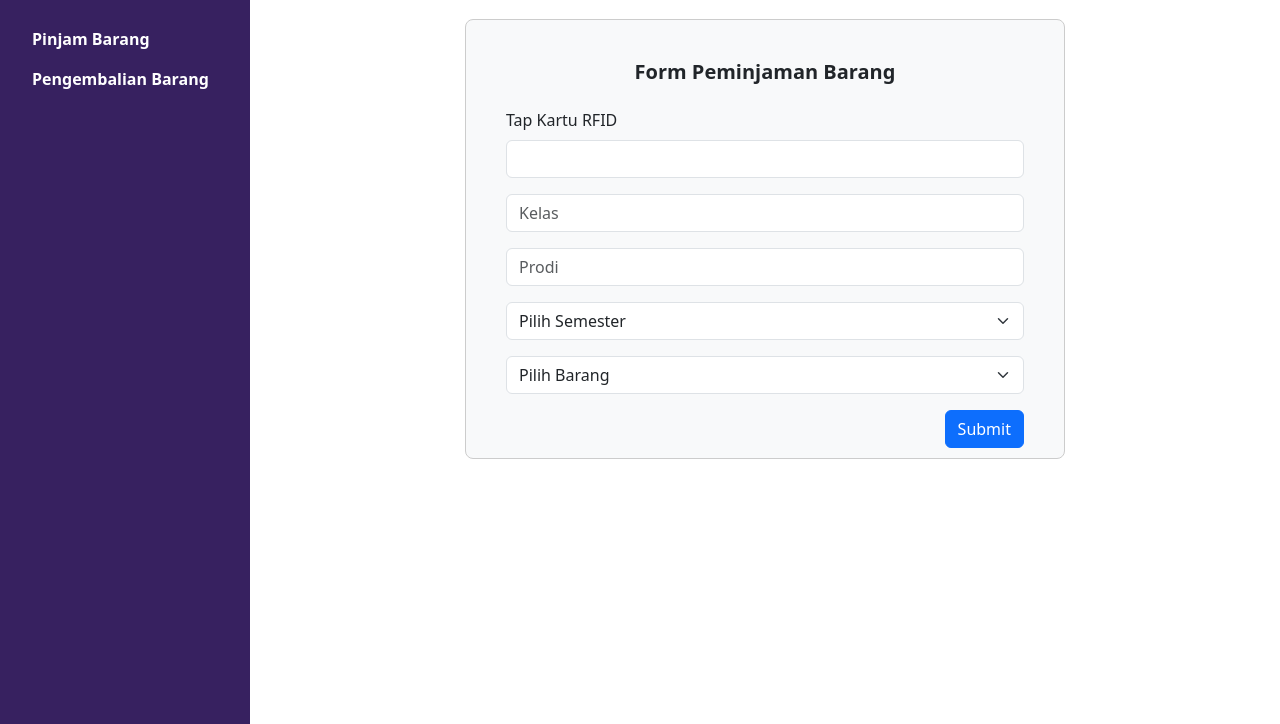
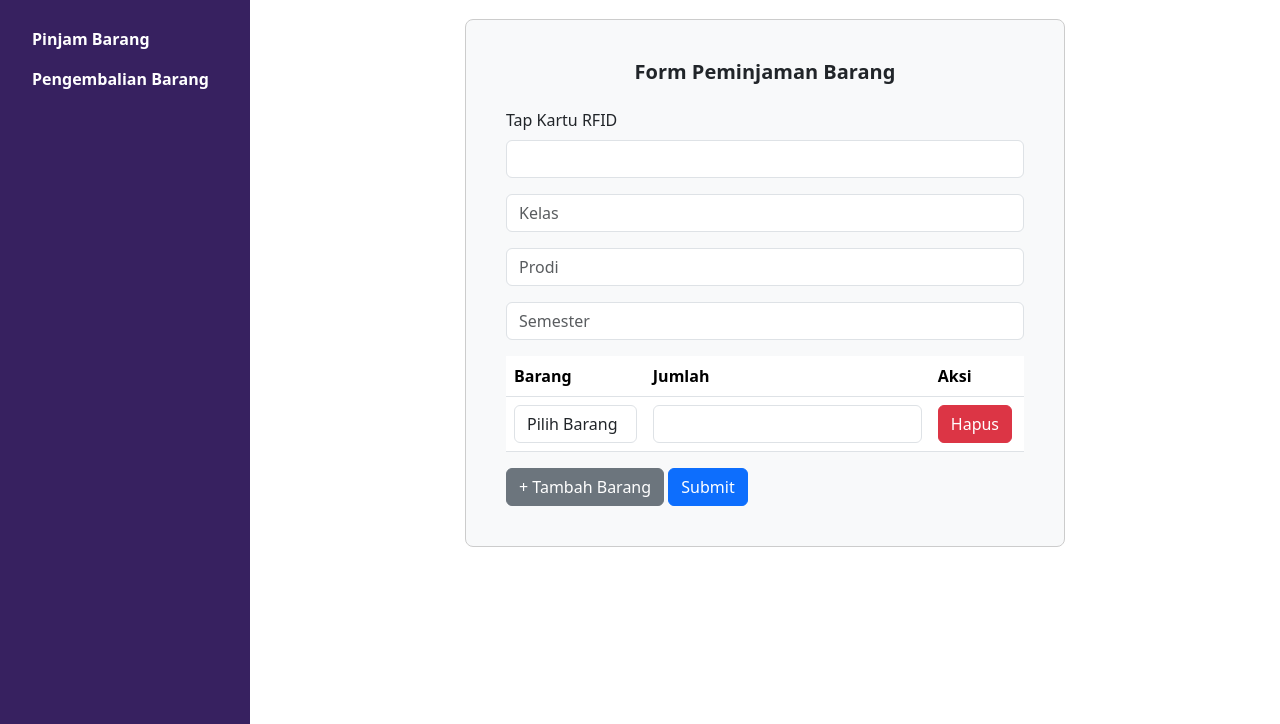
Before and after one commit to Dandi994/Sistem-pencatatan-peminjaman-barang-menggunakan-esp32-dan-rfid, a PHP site: page /peminjamanBarang.php in a window 1280 px wide. Shown: the part 76-800 px from the top of the page. Run offline with PHP 8.4, Linux system fonts and the light colour scheme; data that the repository does not hold is empty.

Commit message:
Melakukan perubahan agar website dapat meminjam banyak barang dalam sekali transaksi peminjaman

```diff
--- a/assets/js/peminjamanBarang.js
+++ b/assets/js/peminjamanBarang.js
@@ -16,6 +16,7 @@
                                 $('#uid').val(data.uid);
                                 $('#kelas').val(data.kelas);
                                 $('#prodi').val(data.prodi);
+                                $('#semester').val(data.semester);
 
                                 // Stop polling if UID is valid
                                 clearInterval(uidPolling);
@@ -28,6 +29,7 @@
                                 $('#uid').val('');
                                 $('#kelas').val('');
                                 $('#prodi').val('');
+                                $('#semster').val('');
                             }
                         }
                     },
@@ -44,6 +46,7 @@
             $('#uid').val('');
             $('#kelas').val('');
             $('#prodi').val('');
+            $('#semster').val('');
 
             // Hentikan polling jika sedang berjalan
             if (uidPolling) clearInterval(uidPolling);
@@ -65,40 +68,63 @@
             });
         });
 
-        $(document).ready(function() {
+let dataBarang = [];
+
+$(document).ready(function () {
+  // Ambil data barang dari server
   $.ajax({
     url: "proses/get_barang.php",
     method: "GET",
     dataType: "json",
-                success: function(response) {
-                    const grouped = {};
+    success: function (response) {
+      dataBarang = response;
 
-                    // Kelompokkan berdasarkan jenis_barang
-                    response.forEach(function(item) {
-                        if (!grouped[item.jenis_barang]) {
-                            grouped[item.jenis_barang] = [];
+      // Isi hanya dropdown yang sudah ada saat halaman dimuat
+      $('.barang-select').each(function () {
+        populateSelect($(this));
+      });
+    },
+    error: function () {
+      alert("Gagal mengambil data barang.");
     }
-                        grouped[item.jenis_barang].push(item);
   });
 
-                    // Tambahkan hasil ke combo box
-                    for (const jenis in grouped) {
-                        const optgroup = $('<optgroup>', {
-                            label: jenis
+  // Tambah baris baru
+  $('#tambah-baris').click(function () {
+    const $newRow = $(`
+      <tr>
+        <td>
+          <select name="barang[]" class="form-control barang-select" required>
+            <option disabled selected>Pilih Barang</option>
+          </select>
+        </td>
+        <td><input type="number" name="jumlah[]" class="form-control" min="1" required></td>
+        <td><button type="button" class="btn btn-danger hapus-baris">Hapus</button></td>
+      </tr>
+    `);
+
+    $('#tabel-barang tbody').append($newRow);
+
+    // Isi hanya dropdown pada baris baru
+    const $selectBaru = $newRow.find('.barang-select');
+    populateSelect($selectBaru);
   });
-                        grouped[jenis].forEach(function(barang) {
-                            optgroup.append(
+
+  // Hapus baris
+  $(document).on('click', '.hapus-baris', function () {
+    $(this).closest('tr').remove();
+  });
+});
+
+// Fungsi isi satu dropdown <select>
+function populateSelect($select) {
+  $select.empty().append('<option disabled selected>Pilih Barang</option>');
+  dataBarang.forEach(barang => {
+    $select.append(
       $('<option>', {
         value: barang.id_barang,
-                                    text: barang.id_barang + ' - ' + barang.nama_barang
+        text: `${barang.id_barang} - ${barang.nama_barang}`
       })
     );
   });
-                        $('#barang').append(optgroup);
 }
-                },
-                error: function() {
-                    alert("Gagal mengambil data barang.");
-                }
-            });
-        });
--- a/assets/js/pengembalianBarang.js
+++ b/assets/js/pengembalianBarang.js
@@ -33,8 +33,8 @@
                             <td>${index + 1}</td>
                             <td>${res.uid}</td>
                             <td>${res.kelas}</td>
-                            <td>${item.kode_barang}</td>
                             <td>${item.nama_barang}</td>
+                            <td>${item.jumlah}</td>
                             <td>${item.tgl_peminjaman}</td>
                             <td>${item.tgl_pengembalian ?? '-'}</td>
                             <td>${item.status}</td>
--- a/editBarang.php
+++ b/editBarang.php
@@ -122,7 +122,9 @@ $data = mysqli_fetch_assoc($query);
                         <option value="Remote Tv" <?= $data['jenis_barang'] == 'Remote Tv' ? 'selected' : '' ?>>Remote Tv</option>
                         <option value="Kabel HDMI" <?= $data['jenis_barang'] == 'Kabel HDMI' ? 'selected' : '' ?>>Kabel HDMI</option>
                     </select>
-
+                </div>
+                <div class="mb-3">
+                    <input type="number" class="form-control" placeholder="Jumlah Barang" name="stok_total" min="1" value="<?= $data['stok_total']; ?>">
                 </div>
                 <input type="submit" class="btn btn-primary" value="Submit"></input>
             </form>
--- a/peminjamanBarang.php
+++ b/peminjamanBarang.php
@@ -53,26 +53,33 @@ mysqli_query($koneksi, "DELETE FROM card_temp");
                 <div class="mb-3">
                     <input id="prodi" type="text" name="prodi" class="form-control" placeholder="Prodi" readonly>
                 </div>
+
                 <div class="mb-3">
-                    <select class="form-select" name="semester">
-                        <option selected disabled>Pilih Semester</option>
-                        <option>1</option>
-                        <option>2</option>
-                        <option>3</option>
-                        <option>4</option>
-                        <option>5</option>
-                        <option>6</option>
-                        <option>7</option>
-                        <option>8</option>
-                    </select>
+                    <input id="semester" type="text" name="semester" class="form-control" placeholder="Semester" readonly>
                 </div>
-                <div class="mb-4">
-                    <select id="barang" class="form-select" name="kode_barang">
-                        <option selected disabled>Pilih Barang</option>
-                        <option value=""></option>
-                    </select>
-                </div>
-                <input type="submit" class="btn btn-primary submit-btn" value="Submit"></input>
+
+                <table class="table" id="tabel-barang">
+                    <thead>
+                        <tr>
+                            <th>Barang</th>
+                            <th>Jumlah</th>
+                            <th>Aksi</th>
+                        </tr>
+                    </thead>
+                    <tbody>
+                        <tr>
+                            <td>
+                                <select name="barang[]" class="form-control barang-select" required>
+                                    <option disabled selected>Pilih Barang</option>
+                                </select>
+                            </td>
+                            <td><input type="number" name="jumlah[]" class="form-control" min="1" required></td>
+                            <td><button type="button" class="btn btn-danger hapus-baris">Hapus</button></td>
+                        </tr>
+                    </tbody>
+                </table>
+                <button type="button" id="tambah-baris" class="btn btn-secondary">+ Tambah Barang</button>
+                <button type="submit" class="btn btn-primary">Submit</button>
             </form>
         </div>
     </div>
--- a/pengembalianBarang.php
+++ b/pengembalianBarang.php
@@ -51,8 +51,8 @@ mysqli_query($koneksi, "DELETE FROM card_temp");
                         <th>No</th>
                         <th>Id Peminjam</th>
                         <th>Kelas</th>
-                        <th>Kode Barang</th>
                         <th>Nama Barang</th>
+                        <th>Jumlah</th>
                         <th>Tanggal Peminjaman</th>
                         <th>Tanggal Pengembalian</th>
                         <th>Status</th>
--- a/proses/get_barang.php
+++ b/proses/get_barang.php
@@ -1,13 +1,17 @@
 <?php
 include 'koneksi.php';
 
-$query = "SELECT * FROM tb_barang WHERE status = 'Tersedia'";
+$query = "SELECT * FROM tb_barang WHERE stok_tersedia > 0";
 $result = mysqli_query($koneksi, $query);
 
-$barang = [];
+$data = [];
 
 while ($row = mysqli_fetch_assoc($result)) {
-    $barang[] = $row;
+    $data[] = [
+        'id_barang' => $row['id_barang'],
+        'nama_barang' => $row['nama_barang'],
+        'jenis_barang' => $row['jenis_barang']
+    ];
 }
 
-echo json_encode($barang);
+echo json_encode($data);
--- a/proses/get_data_peminjam.php
+++ b/proses/get_data_peminjam.php
@@ -23,11 +23,11 @@ if ($row = mysqli_fetch_assoc($result)) {
             p.tgl_peminjaman,
             p.tgl_pengembalian,
             p.status,
-                b.id_barang AS kode_barang,
+            p.jumlah,
             b.nama_barang
         FROM tb_peminjaman p
         JOIN tb_barang b ON p.kode_barang = b.id_barang
-            WHERE p.uid_peminjam = '$id_card'
+        WHERE p.uid_peminjam = '$id_card' AND p.status = 'Dipinjam'
         ");
 
         while ($row = mysqli_fetch_assoc($query)) {
--- a/proses/get_uid_card.php
+++ b/proses/get_uid_card.php
@@ -8,16 +8,38 @@ if ($uid_result && mysqli_num_rows($uid_result) > 0) {
     $uid_row = mysqli_fetch_assoc($uid_result);
     $uid = $uid_row['uid'];
 
-    // Cek ke tb_card untuk data lengkap
-    $data_result = mysqli_query($koneksi, "SELECT uid, kelas, prodi FROM tb_card WHERE uid = '$uid'");
+    // Ambil data lengkap dari tb_card, termasuk angkatan dan prodi
+    $data_result = mysqli_query($koneksi,
+        "SELECT uid, kelas, prodi, angkatan FROM tb_card WHERE uid = '$uid'"
+    );
 
     if ($data_result && mysqli_num_rows($data_result) > 0) {
         $data = mysqli_fetch_assoc($data_result);
+
+        // Hitung semester
+        $tahunSekarang = date('Y');
+        $selisihTahun = $tahunSekarang - $data['angkatan'];
+        $semester = $selisihTahun * 2;
+
+        // Tentukan batas semester berdasarkan prodi
+        $prodi = strtoupper($data['prodi']); // Ubah ke huruf besar agar mudah dibaca
+        if (str_contains($prodi, 'D3 Teknik Komputer')) {
+            $batasSemester = 6;
+        } elseif (str_contains($prodi, 'D4 Teknik Informatika Multimedia Digital')) {
+            $batasSemester = 8;
+        } else {
+            $batasSemester = 8; // Default jika tidak diketahui
+        }
+
+        $semester = min($semester, $batasSemester);
+
         echo json_encode([
             'status' => 'found',
             'uid' => $data['uid'],
             'kelas' => $data['kelas'],
-            'prodi' => $data['prodi']
+            'prodi' => $data['prodi'],
+            'angkatan' => $data['angkatan'],
+            'semester' => $semester
         ]);
     } else {
         echo json_encode([
```
Also changed, not shown: kelolaBarang.php (+8 -4 lines), proses/edit_barang.php (+21 -3 lines), proses/get_semster.php (added, +27 -0 lines), proses/insert_barang.php (+6 -8 lines), proses/insert_peminjaman.php (+33 -25 lines), proses/updateStatusOtomatis.php (added, +15 -0 lines), proses/update_status_peminjaman.php (+19 -7 lines). Lines whose indentation alone changed are shown as unchanged.
